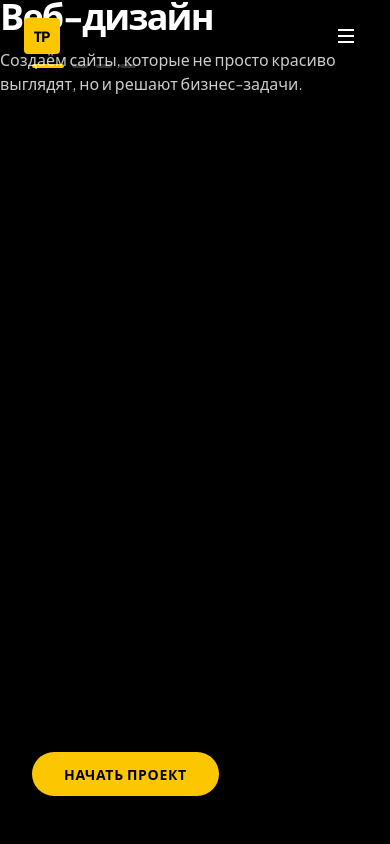
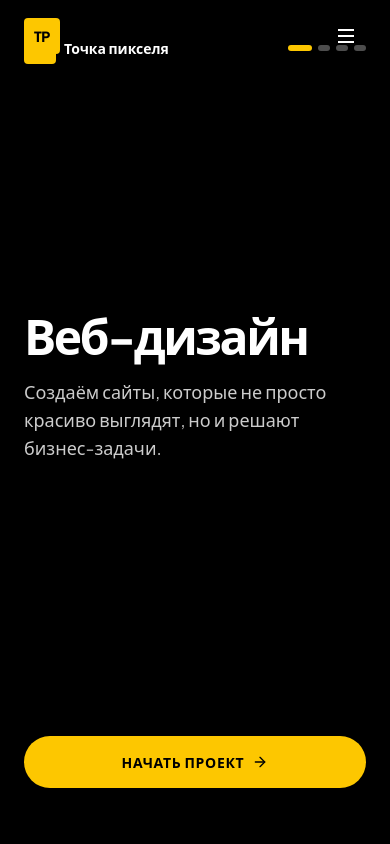
Before and after one commit to benidictns-collab/tochkapikselya, a Next.js app: page / in a window 390 px wide. Shown: the top 844 px of the page. Built offline with nearby package versions, Linux system fonts and the light colour scheme.

Commit message:
Initial commit

```diff
--- a/app/page.tsx
+++ b/app/page.tsx
@@ -129,7 +129,7 @@ export default function HomePage() {
                     Мы создаём цифровые продукты, которые не просто выглядят современно, но и решают реальные бизнес-задачи. От привлечения целевого трафика до увеличения конверсии и среднего чека — каждый элемент сайта работает на вашу прибыль.
                   </p>
                   <p>
-                    За 7 лет работы мы реализовали более 150 проектов для компаний по всему Югу России, помогая бизнесу выходить в онлайн, автоматизировать процессы и масштабироваться.
+                    За 1 год работы мы реализовали более 150 проектов для компаний по всему Югу России, помогая бизнесу выходить в онлайн, автоматизировать процессы и масштабироваться.
                   </p>
                 </div>
                 <div className="space-y-4">
@@ -184,7 +184,7 @@ export default function HomePage() {
               <p className="text-xs md:text-sm font-bold uppercase tracking-[0.2em] text-yellow-600">03 — Цифры и факты</p>
 
               <h2 className="text-5xl md:text-8xl lg:text-[11rem] font-bold leading-[0.85] uppercase tracking-tight w-full">
-                7 лет<br />веб-<br />дизайна
+                1 год<br />веб-<br />дизайна
               </h2>
 
               <div className="w-full border-t border-black/20 my-2 md:my-4"></div>
--- a/components/ui/interactive-scrolling-story-component.tsx
+++ b/components/ui/interactive-scrolling-story-component.tsx
@@ -92,49 +92,66 @@ export function ScrollingFeatureShowcase() {
         >
           <div className="grid grid-cols-1 md:grid-cols-2 h-full w-full max-w-7xl mx-auto">
 
-            {/* Левая колонка (Адаптивная) */}
-            <div
-              className={`relative flex flex-col justify-between md:justify-center p-8 pb-12 md:p-16 border-r-0 md:border-r ${
-                isDark ? "md:border-white/10" : "md:border-black/10"
-              }`}
-            >
-              {/* Верхняя часть: Пагинация + Текст */}
-              <div className="flex flex-col pt-8 md:pt-0">
-                {/* Пагинация */}
-                <div className="flex space-x-2 mb-8 md:mb-0 md:absolute md:top-16 md:left-16">
+            {/* Левая колонка — полный редизайн мобильной раскладки */}
+            <div className="flex flex-col justify-between md:justify-center h-full p-6 md:p-16 border-r-0 md:border-r ${isDark ? 'md:border-white/10' : 'md:border-black/10'}">
+
+              {/* Шапка: Логотип + Пагинация (Только мобилка) */}
+              <div className="flex items-center justify-between md:hidden pt-2 safe-area-top">
+                <div className="flex items-center gap-2">
+                  <div className="h-8 w-8 rounded bg-yellow-400 flex items-center justify-center">
+                    <span className="text-black font-extrtrabold text-xs">TP</span>
+                  </div>
+                  <span className="font-bold text-sm">Точка пикселя</span>
+                </div>
+                <div className="flex items-center gap-1.5">
+                  {slidesData.map((_, index) => (
+                    <button
+                      key={index}
+                      onClick={() => scrollToSlide(index)}
+                      className={`h-1.5 rounded-full transition-all duration-500 ${
+                        index === activeIndex
+                          ? isDark ? "w-6 bg-yellow-400" : "w-6 bg-black"
+                          : isDark ? "w-3 bg-white/30" : "w-3 bg-black/30"
+                      }`}
+                      aria-label={`Слайд ${index + 1}`}
+                    />
+                  ))}
+                </div>
+              </div>
+
+              {/* Центральный контент */}
+              <div className="flex-1 flex flex-col justify-center max-w-lg mx-auto md:mx-0 w-full">
+                {/* Десктопная пагинация */}
+                <div className="hidden md:flex space-x-2 mb-12">
                   {slidesData.map((_, index) => (
                     <button
                       key={index}
                       onClick={() => scrollToSlide(index)}
                       className={`h-1 rounded-full transition-all duration-500 ease-in-out ${
                         index === activeIndex
-                          ? isDark
-                            ? "w-8 md:w-12 bg-yellow-400"
-                            : "w-8 md:w-12 bg-black"
-                          : isDark
-                          ? "w-4 md:w-6 bg-white/20"
-                          : "w-4 md:w-6 bg-black/20"
+                          ? isDark ? "w-12 bg-yellow-400" : "w-12 bg-black"
+                          : isDark ? "w-6 bg-white/20" : "w-6 bg-black/20"
                       }`}
-                      aria-label={`Перейти к слайду ${index + 1}`}
+                      aria-label={`Слайд ${index + 1}`}
                     />
                   ))}
                 </div>
 
-                {/* Текст слайда (min-h для мобильных, чтобы не прыгал) */}
-                <div className="w-full min-h-[160px] md:min-h-0 md:relative md:h-72">
+                {/* Текст слайда */}
+                <div className="relative w-full">
                   {slidesData.map((slide, index) => (
                     <div
                       key={index}
-                      className={`absolute inset-0 transition-all duration-700 ease-in-out ${
+                      className={`transition-all duration-700 ease-in-out ${
                         index === activeIndex
-                          ? "opacity-100 translate-y-0"
-                          : "opacity-0 translate-y-10"
+                          ? "opacity-100 translate-y-0 relative"
+                          : "opacity-0 translate-y-8 absolute inset-0"
                       }`}
                     >
-                      <h2 className="text-4xl md:text-7xl font-bold tracking-tighter leading-[0.9]">
+                      <h2 className="text-5xl md:text-7xl font-bold tracking-tighter leading-[0.9]">
                         {slide.title}
                       </h2>
-                      <p className="mt-4 md:mt-6 text-base md:text-xl max-w-md opacity-80">
+                      <p className="mt-5 md:mt-6 text-lg md:text-xl max-w-md opacity-80">
                         {slide.description}
                       </p>
                     </div>
@@ -142,17 +159,18 @@ export function ScrollingFeatureShowcase() {
                 </div>
               </div>
 
-              {/* Нижняя часть: Кнопка CTA (На мобильных в потоке, на десктопе absolute) */}
-              <div className="w-full md:absolute md:bottom-16 md:left-16">
+              {/* Подвал: Кнопка CTA */}
+              <div className="pb-8 pt-6 md:pt-0">
                 <a
                   href="#contacts"
-                  className={`inline-block px-8 py-3 md:px-10 md:py-4 font-semibold rounded-full uppercase tracking-wider transition-colors text-sm md:text-base ${
+                  className={`inline-flex items-center justify-center gap-2 w-full md:w-auto px-8 py-4 md:px-10 md:py-4 font-semibold rounded-full uppercase tracking-wider transition-colors text-center text-sm md:text-base ${
                     isDark
                       ? "bg-yellow-400 text-black hover:bg-yellow-300"
                       : "bg-black text-white hover:bg-gray-800"
                   }`}
                 >
                   Начать проект
+                  <svg xmlns="http://www.w3.org/2000/svg" width="16" height="16" viewBox="0 0 24 24" fill="none" stroke="currentColor" strokeWidth="2" strokeLinecap="round" strokeLinejoin="round"><path d="M5 12h14"/><path d="m12 5 7 7-7 7"/></svg>
                 </a>
               </div>
             </div>
```
